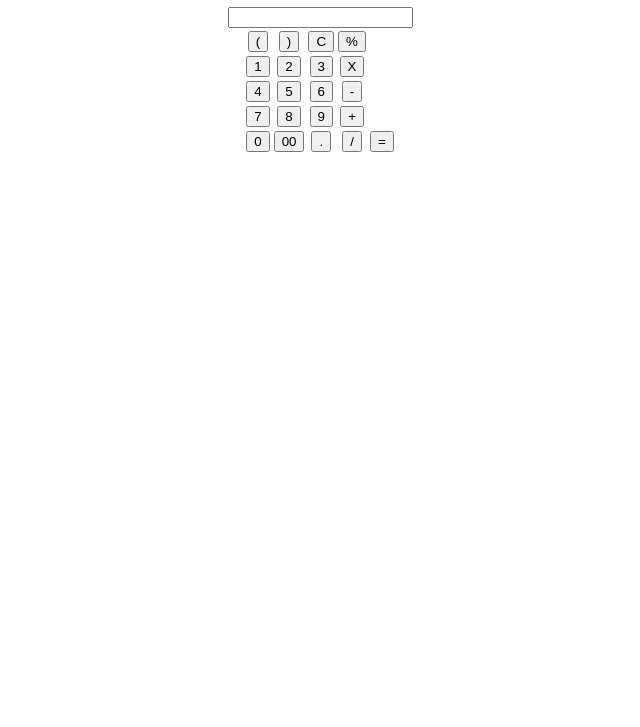
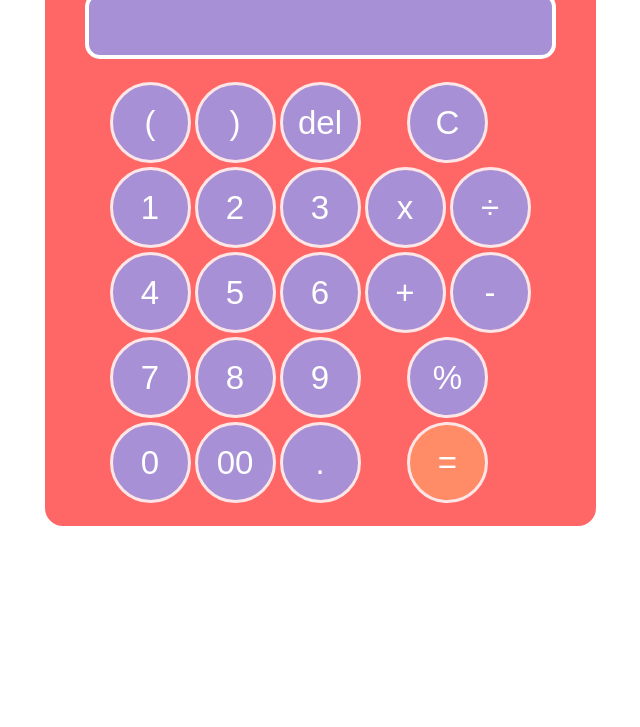
Before and after one commit to Pallavi-Supahiya/Catalyst, a plain HTML site: page index.html in a window 1280 px wide. Shown: the part 73-800 px from the top of the page, without its empty margins (320-960 px from the left). Drawn offline with Linux system fonts and the light colour scheme.

Commit message:
Second Commit

```diff
--- a/calculator.js
+++ b/calculator.js
@@ -1,12 +1,23 @@
 let output = document.getElementById('output');
 buttons = document.querySelectorAll('button');
 let outputValue = '';
+function validate(evt) {
+    var vl = output.value;
+    vl = vl.split("").filter((v) => ((v >= 0 && v <= 9) || (v == '+') || (v == '-') || (v == '*') || (v == "/") || (v == "%") || (v == "(") || (v == ")") || (v == "^"))).join("");
+    output.value = vl;
+    outputValue = vl;
+}
 for (item of buttons) {
     item.addEventListener('click', (e)=>{
         buttonText = e.target.innerText;
         console.log("Button Text is", buttonText)
-        if (buttonText == 'X') {
+        if (buttonText == 'x') {
             buttonText = '*';
+            outputValue += buttonText;
+            output.value = outputValue;
+        }
+        else if (buttonText == '÷') {
+            buttonText = '/';
             outputValue += buttonText;
             output.value = outputValue;
         }
@@ -19,6 +30,11 @@ for (item of buttons) {
             outputValue = '';
             output.value = outputValue;
         }
+        else if (buttonText == 'del')
+        {
+            outputValue = outputValue.substr(0, outputValue.length - 1);
+            output.value = outputValue;
+        }
         else {
             outputValue += buttonText;
             output.value = outputValue;
--- a/index.html
+++ b/index.html
@@ -8,43 +8,47 @@
   </head>
   <body>
     <div class="container">
-    <h1>Calculator</h1>
-    <input type="text" name="output" id="output" >
+    <div class="calculator">
+    <input type="text" name="output" id="output" oninput="validate(event)" />
     <table>
       <tr>
         <td><button>(</button></td>
         <td><button>)</button></td>
-        <td><button>C</button></td>
-        <td><button>%</button></td>
+        <td><button>del</button></td>
+        <td colspan="2"><button>C</button></td>
       </tr>
       <tr>
         <td><button>1</button></td>
         <td><button>2</button></td>
         <td><button>3</button></td>
-        <td><button>X</button></td>
+        <td><button>x</button></td>
+        <td><button>÷</button></td>
       </tr>
       <tr>
         <td><button>4</button></td>
         <td><button>5</button></td>
         <td><button>6</button></td>
+        <td><button>+</button></td>
         <td><button>-</button></td>
+
       </tr>
       <tr>
         <td><button>7</button></td>
         <td><button>8</button></td>
         <td><button>9</button></td>
-        <td><button>+</button></td>
+        <td colspan="2"><button>%</button></td>
       </tr>
       <tr>
         <td><button>0</button></td>
         <td><button>00</button></td>
         <td><button>.</button></td>
-        <td><button>/</button></td>
-        <td><button>=</button></td>
+        <td colspan="2"><button id="equal">=</button></td>
+
       </tr>
 
     </table>
     </div>
+    </div>
   </body>
   <script src="calculator.js"></script>
 </html>
--- a/styles.css
+++ b/styles.css
@@ -1,6 +1,36 @@
 .container {
   text-align: center;
+  margin-top: 23px;
 }
 table {
   margin: auto;
 }
+input {
+  font-size: 34px;
+  margin: 20px;
+  background: #a790d5;
+  padding: 10px;
+  color: #6b6161;
+  border: 4px solid #ffffff;
+  border-radius: 15px;
+  text-align: right;
+}
+button {
+  font-size: 33px;
+  color: #ffffff;
+  background: #a790d5;
+  width: 81px;
+  height: 81px;
+  border: 3px solid #ffe6e6;
+  border-radius: 50px;
+}
+.calculator {
+  display: inline-block;
+  background-color: #ff6666;
+  border-radius: 20px;
+  padding: 20px;
+  border: 2px solid #ffffff;
+}
+#equal {
+  background: #ff8c66;
+}
```
